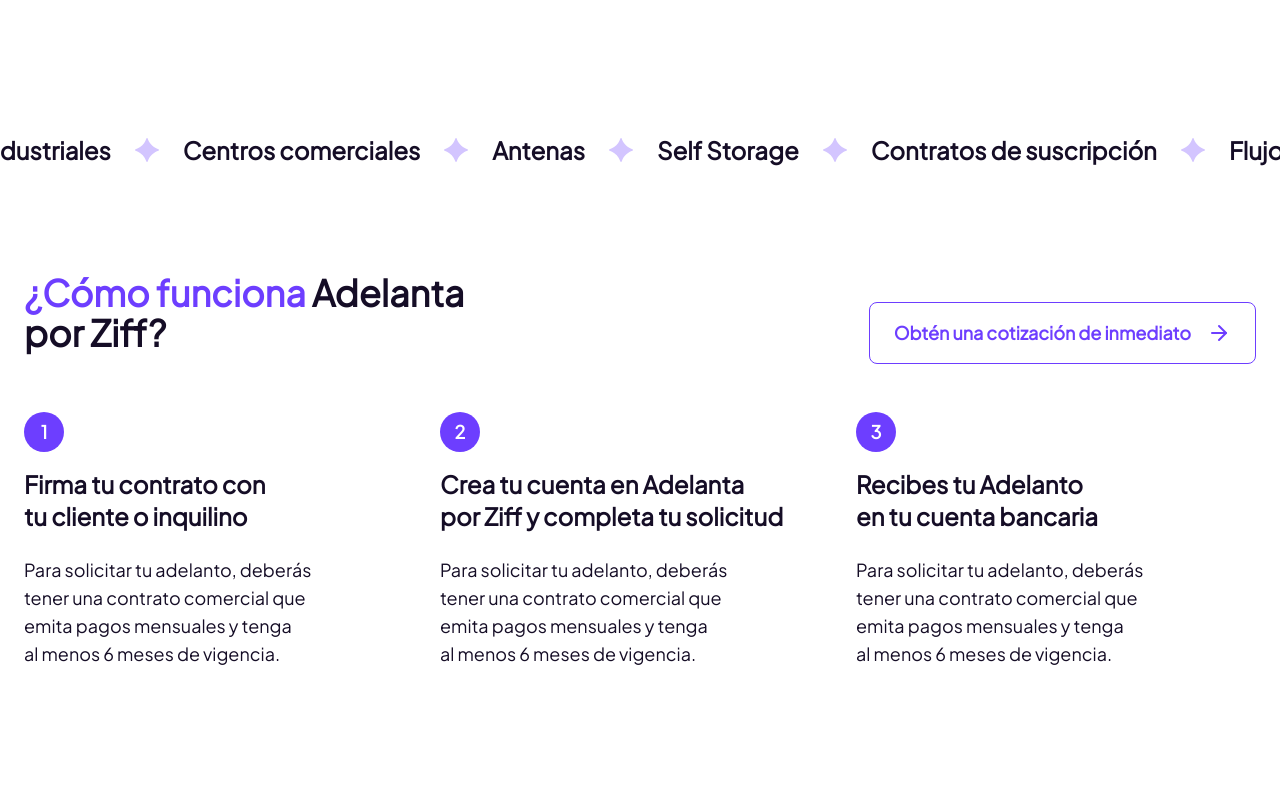
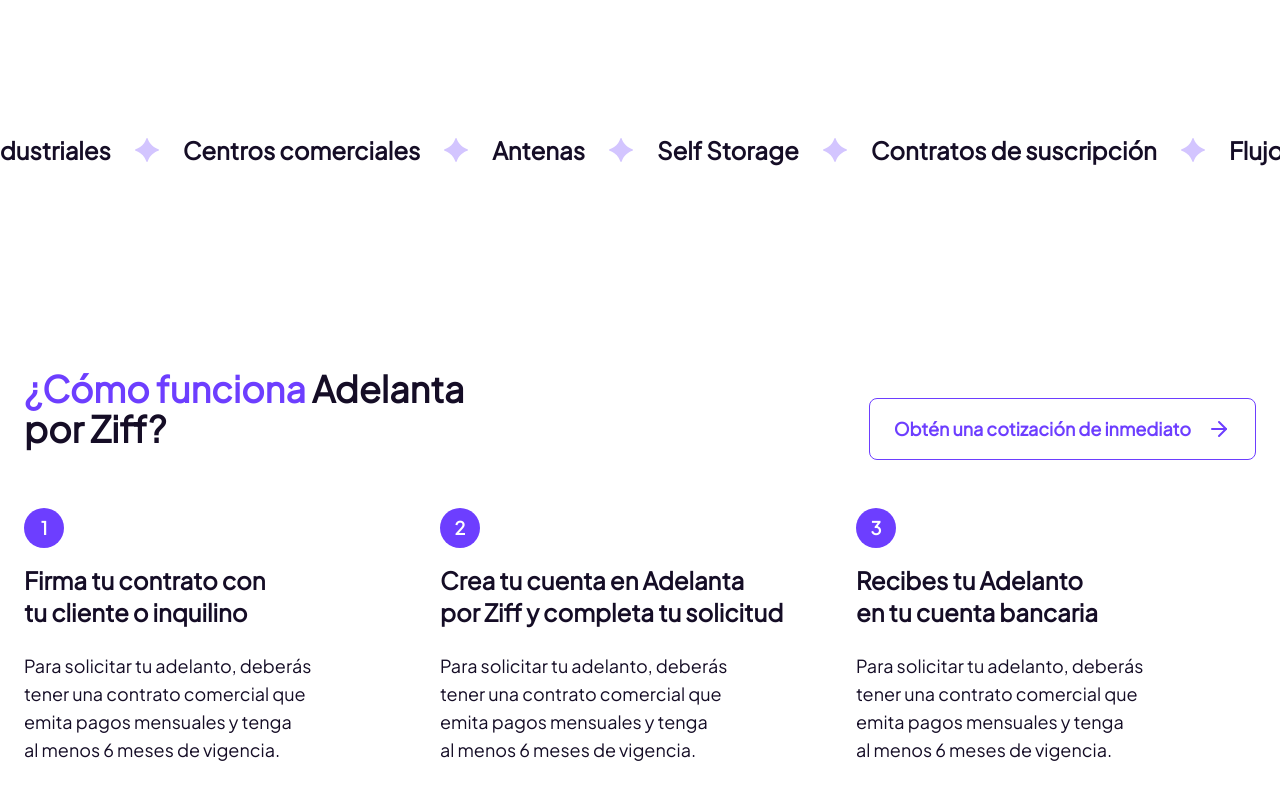
Before and after one commit to Trescento/adelanta, a Nuxt app: page / in a window 1280 px wide. Shown: the part 414-1214 px from the top of the page. Before the commit the page ends 1178 px from the top, so only its background shows below. Built offline with nearby package versions, Linux system fonts and the light colour scheme.

Commit message:
Update margin-top in StepsSection.vue

```diff
--- a/src/components/StepsSection.vue
+++ b/src/components/StepsSection.vue
@@ -1,5 +1,5 @@
 <template>
-  <section class="container max-w-7xl my-24">
+  <section class="container max-w-7xl my-48">
     <!-- Head -->
     <div class="flex justify-between items-center space-x-4">
       <h2 class="font-bold text-4xl"><span class="text-brand">¿Cómo funciona</span> Adelanta <br />por Ziff?</h2>
```
